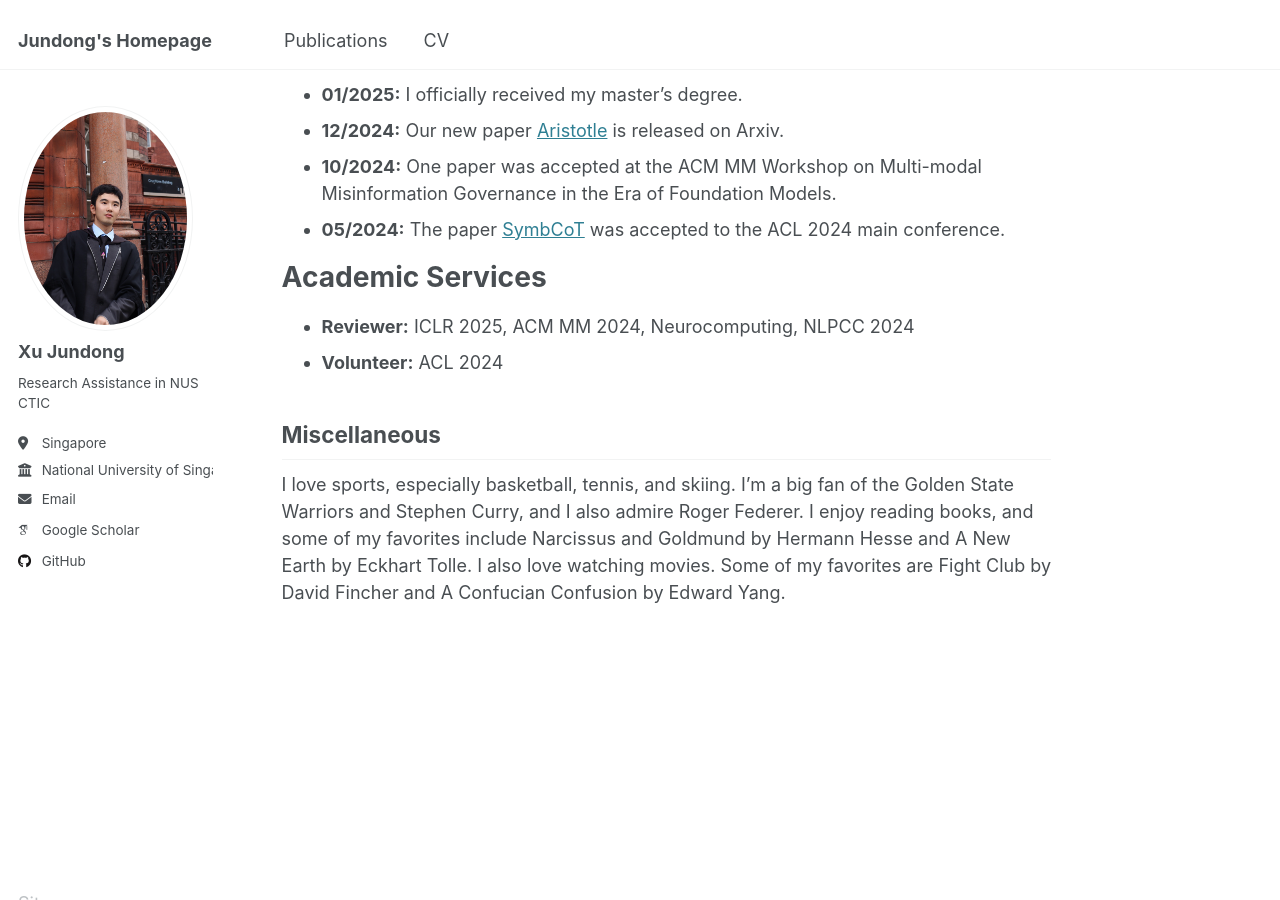
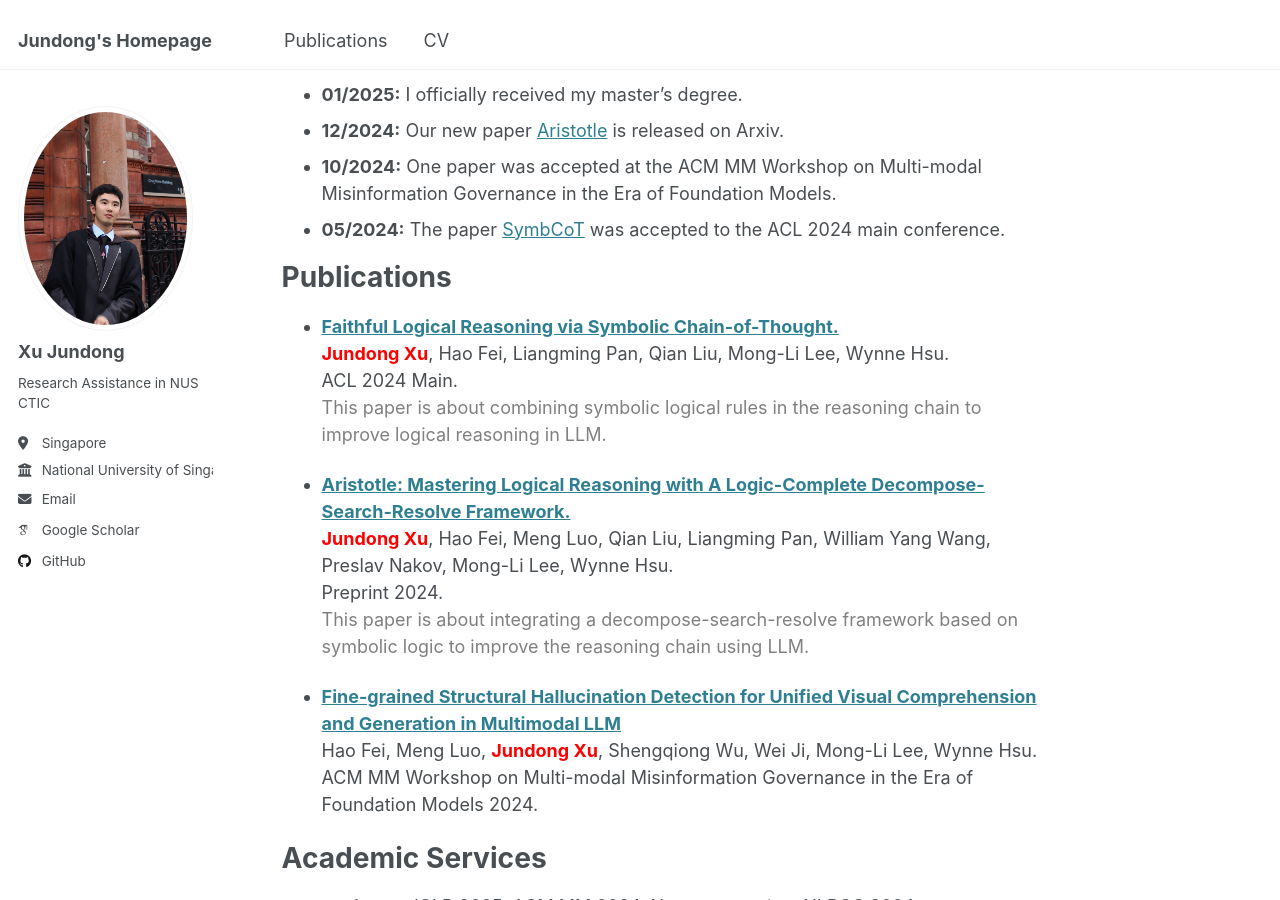
Before and after one commit to Aiden0526/aiden0526.github.io, a Jekyll site: the page built from _pages/about.md, in a window 1280 px wide and 900 px high, scrolled down 391 px. Built offline with Jekyll 4.4.1, drawn with Linux system fonts in a browser that asks for light colours; some web fonts are replaced.

Commit message:
Update about.md

```diff
--- a/_pages/about.md
+++ b/_pages/about.md
@@ -19,6 +19,23 @@ News
 - **10/2024:** One paper was accepted at the ACM MM Workshop on Multi-modal Misinformation Governance in the Era of Foundation Models.
 - **05/2024:** The paper [SymbCoT](https://arxiv.org/abs/2405.18357) was accepted to the ACL 2024 main conference.
 
+Publications
+=====
+- **[Faithful Logical Reasoning via Symbolic Chain-of-Thought.](https://arxiv.org/abs/2405.18357)**
+  **<span style="color:red">Jundong Xu</span>**, Hao Fei, Liangming Pan, Qian Liu, Mong-Li Lee, Wynne Hsu.
+  ACL 2024 Main.
+  <span style="color:grey">This paper is about combining symbolic logical rules in the reasoning chain to improve logical reasoning in LLM.</span>
+
+- **[Aristotle: Mastering Logical Reasoning with A Logic-Complete Decompose-Search-Resolve Framework.](https://arxiv.org/abs/2412.16953)**
+  **<span style="color:red">Jundong Xu</span>**, Hao Fei, Meng Luo, Qian Liu, Liangming Pan, William Yang Wang, Preslav Nakov, Mong-Li Lee, Wynne Hsu.
+  Preprint 2024.
+  <span style="color:grey">This paper is about integrating a decompose-search-resolve framework based on symbolic logic to improve the reasoning chain using LLM.</span>
+
+- **[Fine-grained Structural Hallucination Detection for Unified Visual Comprehension and Generation in Multimodal LLM](https://dl.acm.org/doi/pdf/10.1145/3689090.3689388)**
+  Hao Fei, Meng Luo, **<span style="color:red">Jundong Xu</span>**, Shengqiong Wu, Wei Ji, Mong-Li Lee, Wynne Hsu.
+  ACM MM Workshop on Multi-modal Misinformation Governance in the Era of Foundation Models 2024.
+
+
 Academic Services
 ======
 - **Reviewer:** ICLR 2025, ACM MM 2024, Neurocomputing, NLPCC 2024
```
